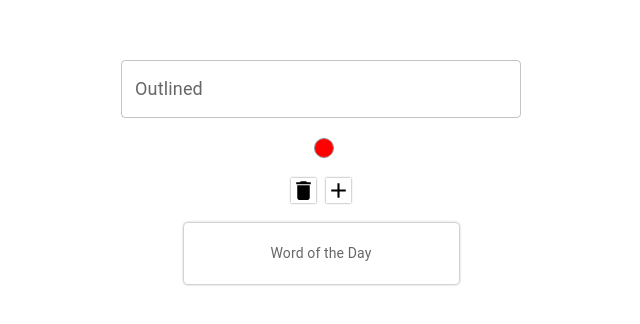
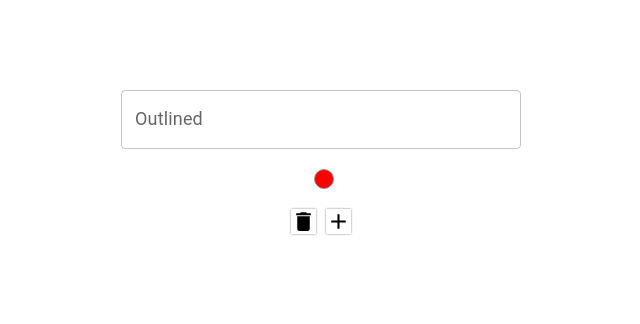
Before and after one commit to fatemeh-z7026/react-note-app, a React (Create React App) app in the folder note-app/: page / in a window 1280 px wide. Shown: the part 228-552 px from the top of the page, without its empty margins (319-959 px from the left). Built offline with nearby package versions, Linux system fonts and the light colour scheme.

Commit message:
add note to notelist

```diff
--- a/note-app/src/components/NoteApp/Note.js
+++ b/note-app/src/components/NoteApp/Note.js
@@ -3,7 +3,7 @@ import Card from "@mui/material/Card";
 import CardContent from "@mui/material/CardContent";
 import Typography from "@mui/material/Typography";
 
-export default function Note() {
+export default function Note(props) {
   return (
     <div>
       <Card sx={{ minWidth: 275, boxShadow: "0px 0px 3px 0px grey" }}>
@@ -14,7 +14,7 @@ export default function Note() {
               fontSize: "1.4rem",
             }}
           >
-            Word of the Day
+            {props.title}
           </Typography>
         </CardContent>
       </Card>
--- a/note-app/src/components/NoteApp/NoteApp.js
+++ b/note-app/src/components/NoteApp/NoteApp.js
@@ -1,4 +1,4 @@
-import React from "react";
+import React, { useState } from "react";
 import Note from "./Note";
 import ColorBox from "./ColorBox";
 import Grid from "@mui/material/Grid2";
@@ -9,9 +9,25 @@ import DeleteIcon from "@mui/icons-material/Delete";
 import Add from "@mui/icons-material/Add";
 
 export default function NoteApp() {
+  const [noteList, setNote] = useState([]);
+  const [noteTitle, setNoteTitle] = useState("");
+
+  const addNote = () => {
+    let newNote = {
+      id: noteList.length + 1,
+      title: noteTitle,
+    };
+
+    setNote(() => {
+      return [...noteList, newNote];
+    });
+  };
+
+  const noteTitleHandler = (event) => {
+    setNoteTitle(event.target.value);
+  };
   return (
     <div>
-
       <Box
         sx={{
           height: "100vh",
@@ -37,15 +53,20 @@ export default function NoteApp() {
               style: { fontSize: "1.8rem" },
             },
           }}
+          value={noteTitle}
+          onChange={noteTitleHandler}
         />
         <ColorBox></ColorBox>
-        <Container sx={{display:'flex', justifyContent: "center", gap:'1rem' }}>
+        <Container
+          sx={{ display: "flex", justifyContent: "center", gap: "1rem" }}
+        >
           <DeleteIcon
             sx={{ fontSize: "2.5rem", boxShadow: "0px 0px 2px 0px grey" }}
           ></DeleteIcon>
 
           <Add
             sx={{ fontSize: "2.5rem", boxShadow: "0px 0px 2px 0px grey" }}
+            onClick={addNote}
           ></Add>
         </Container>
 
@@ -62,9 +83,11 @@ export default function NoteApp() {
             alignContent: "center",
           }}
         >
-          <Grid item xs={12} sm={6} md={4} lg={4}>
-            <Note />
-          </Grid>
+          {noteList.map((note) => (
+            <Grid item xs={12} sm={6} md={4} lg={4}>
+              <Note {...note} key={note.id} />
+            </Grid>
+          ))}
         </Grid>
       </Box>
     </div>
```
